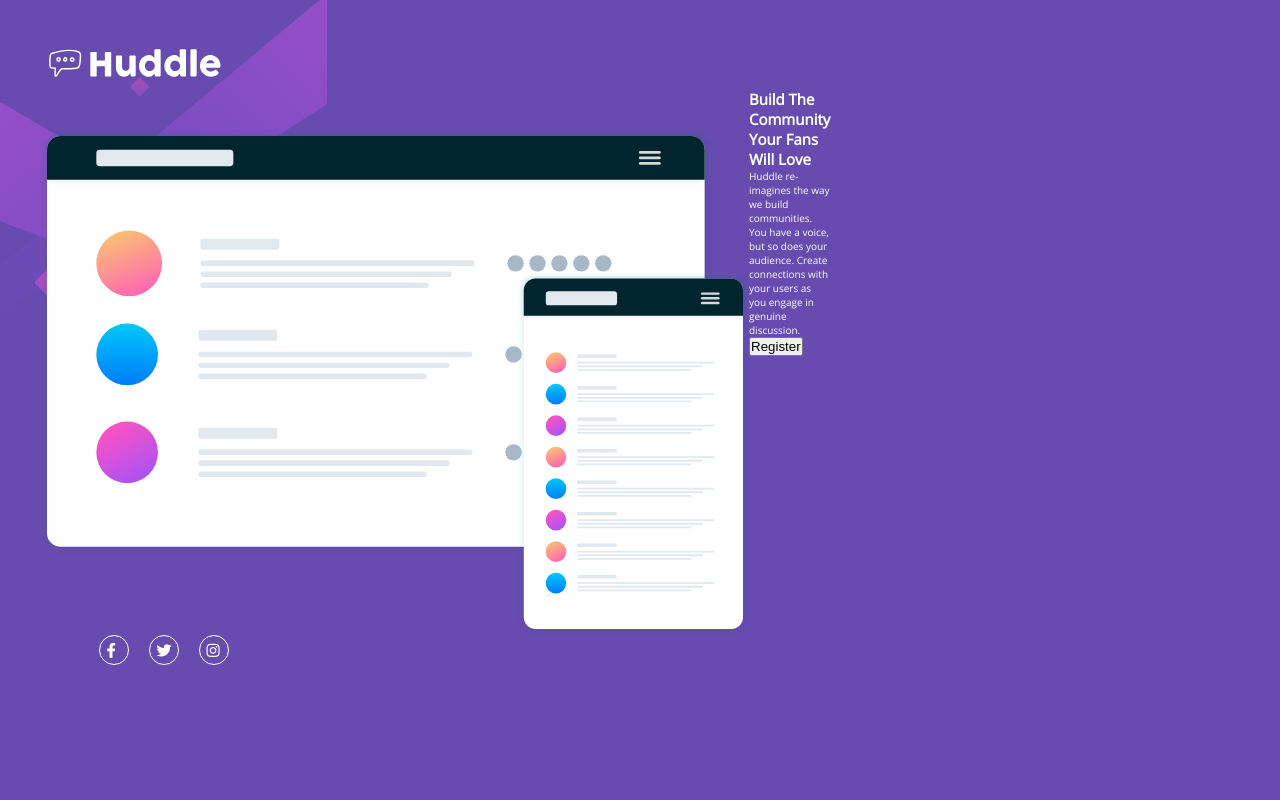
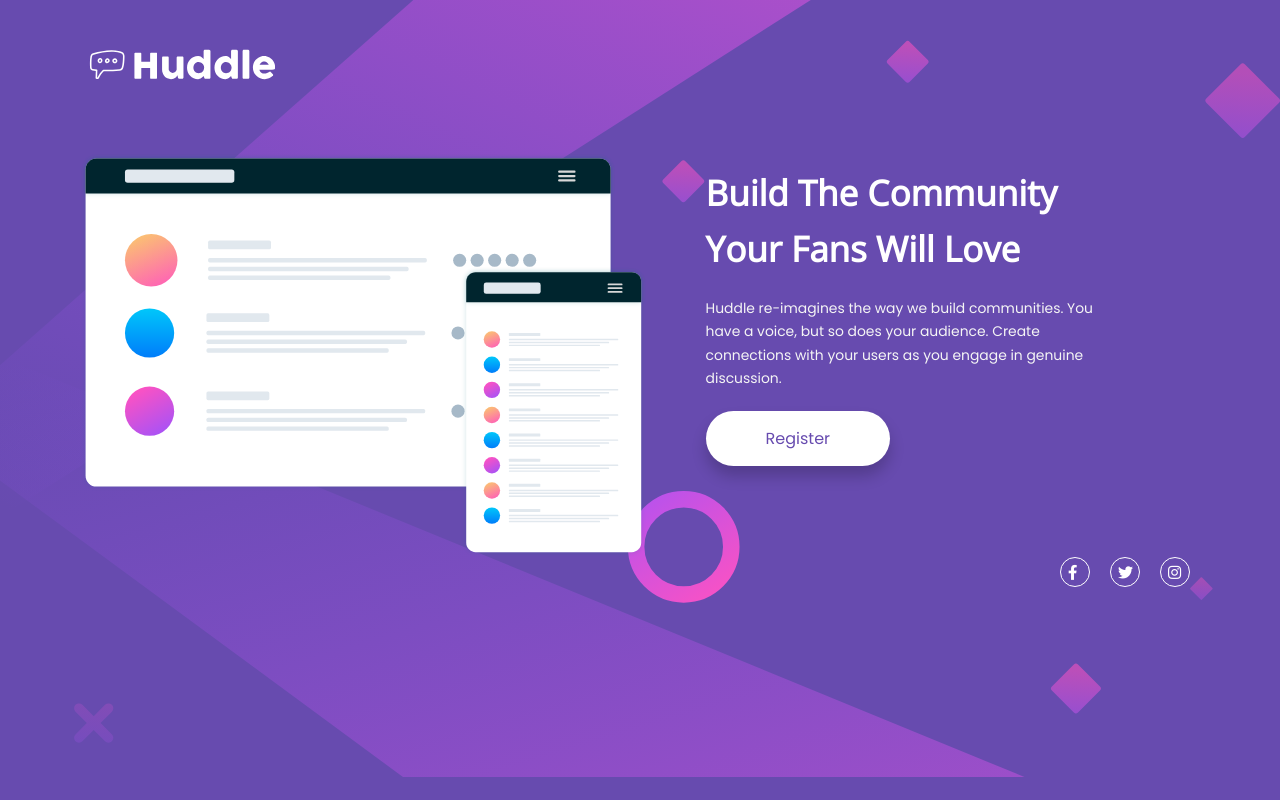
Before and after one commit to jose-jimmy/Huddle-landing-page-with-single-introductory-section, a plain HTML site: page index.html in a window 1280 px wide. Drawn offline with nearby package versions, Linux system fonts and the light colour scheme.

Commit message:
updated code

```diff
--- a/index.html
+++ b/index.html
@@ -30,11 +30,11 @@
         <button>Register</button>
       </div>
     </section>
-    <di class="socials">
+    <div class="socials">
       <a href="#"><i class="fab fa-facebook-f"></i></a>
       <a href="#"><i class="fab fa-twitter"></i></a>
       <a href="#"><i class="fab fa-instagram"></i></a>
-    </di>
+    </div>
   </main>
 
 </body>
--- a/style.css
+++ b/style.css
@@ -26,22 +26,67 @@ body{
 
 main{
     background: url(./images/bg-mobile.svg) no-repeat;
-    background-attachment: fixed;
+    background-position: center top;
     min-height: 100vh;
     padding: 40px;
-    max-width: 32.7rem;
+    line-height: 1.6;
 }
 
 nav img{
-    max-width: 50%;
+    max-width: 40%;
 }
 
 section{
     display: grid;
 }
 section img{
-    max-width: 120%;
-    padding-top: 40px;
+    max-width: 100%;
+    padding-top: 50px;
+}
+
+.details{
+    padding-top: 50px;
+    text-align: center;
+    padding-bottom: 70px;
+}
+.details h1{
+    font-family: var(--ff-headings);
+    font-weight: 600;
+    font-size: 2.25rem;
+
+}
+
+.details p{
+    font-family: var(--ff-paragraphs);
+    font-weight: 400;
+    font-size: 1.45rem;
+    padding: 20px 0 20px 0;
+    color: whitesmoke;
+}
+
+.details button{
+    background-color: white;
+    color: var(--clr-primary-bg);
+    border: none;
+    box-shadow:0px 10px 15px rgba(0, 0, 0, 0.2);
+    border-radius: 36px;
+    padding: 10px 70px 10px 70px;
+    font-family: var(--ff-paragraphs);
+    font-weight: 400;
+    font-size: 1.4rem;
+    cursor: pointer;
+    transition: all 0.3s ease;
+}
+
+.details button:hover{
+    background-color: var(--clr-primary-bg-hover);
+    color: white;
+}
+
+.socials{
+    display: flex;
+    align-items: center;
+    justify-content: center;
 }
 
 .socials i {
@@ -56,23 +101,52 @@ section img{
     font-size: 15px;
     padding: 7px;
 }
+.socials i:hover{
+    color: hsl(300, 100%, 62%);
+    border: 1px solid var(--clr-primary-bg-hover);
+}
 
 @media screen and (min-width: 768px){
+    main{
+        max-height: 100vh;
+        background: url(./images/bg-desktop.svg) no-repeat;
+        padding: 40px 80px 40px 80px;
+        background-size: contain;
+    }
     nav img{
-        max-width: 75%;
+        max-width: 200px
     }
     section {
         display: flex;
+        justify-content: space-between;
+        align-items: center;
     }
-        section img {
-            max-width: 300%;
-        }
+    section img {
+        padding-top: 60px;
+        max-width: 50.5%;
+    }
+
+    .details{
+        padding-left: 60px;
+        padding-right: 90px;
+        padding-top: 5;
+        text-align: left;
+    }
+    .details h1{
+        font-weight: 700;
+        font-size: 3.5rem;
+    }
+    .details p{
+        font-size: 1.39rem;
+        line-height: 1.7;
+    }
+    .details button{
+        padding: 15px 60px 15px 60px;
+        font-size: 1.6rem;
+    }
     .socials{
         display: flex;
-        justify-content: center;
-        align-items: center;
-    }
-    .socials i{
-        margin: 0 10px;
+        align-items: right;
+        justify-content: right;
     }
 }
```
Also changed, not shown: 2 other files.
